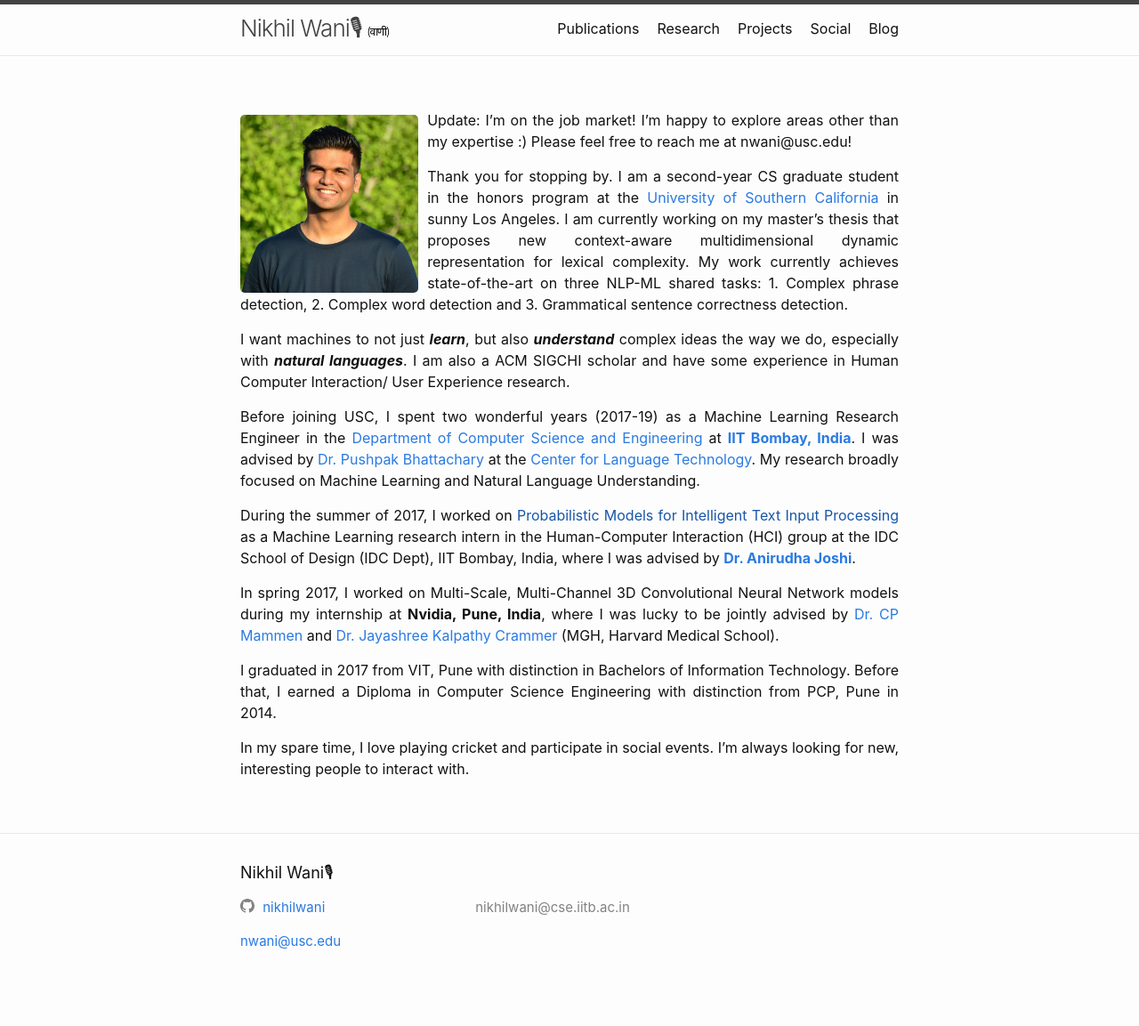
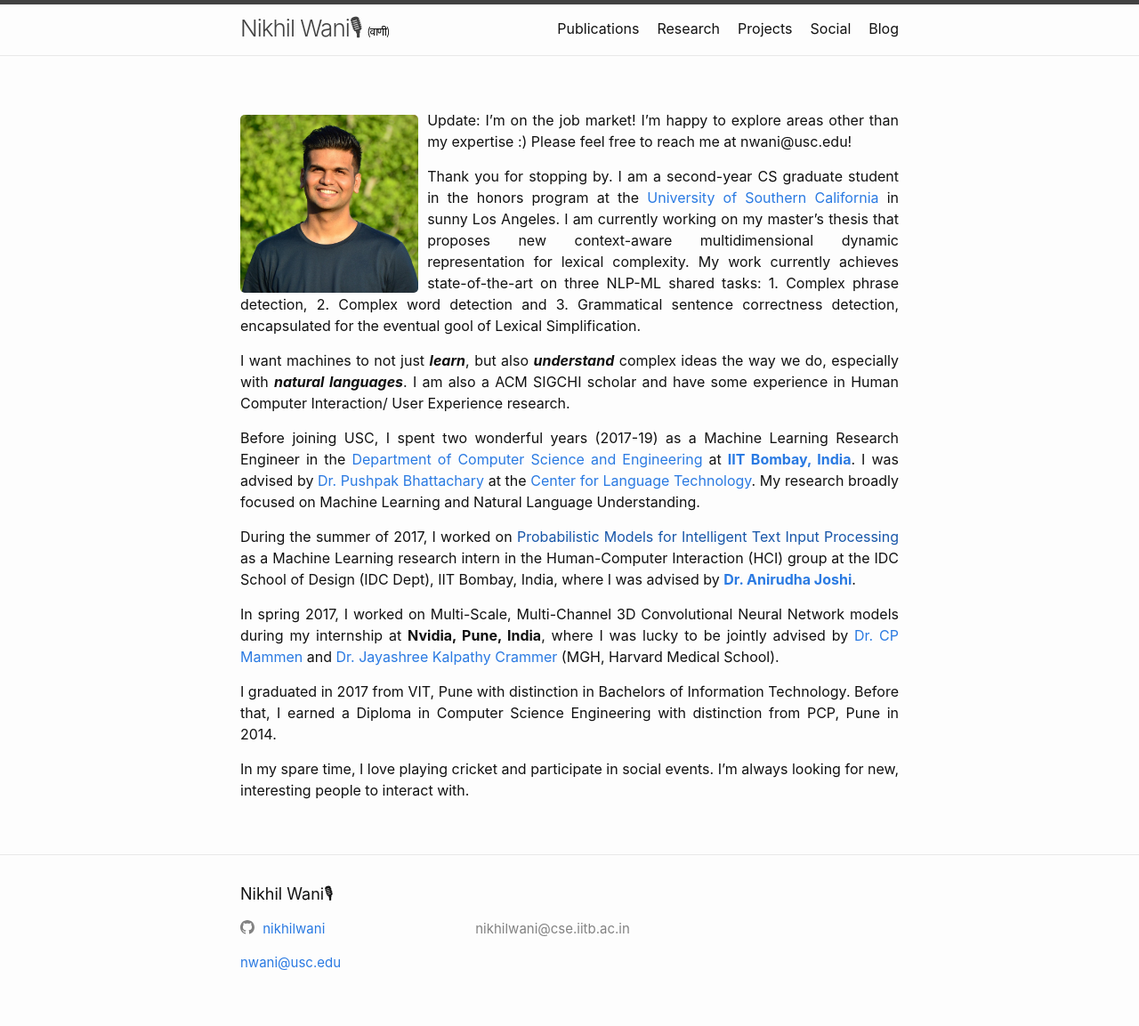
Before and after one commit to nikhilwani/nikhilwani.github.io, a Jekyll site: the page built from index.md, in a window 1280 px wide. Shown: the whole page at 89% size. Built offline with Jekyll 4.4.1, drawn with Linux system fonts in a browser that asks for light colours; comment, search, counter and statistics services are not loaded; before the commit the page ends 1129 px from its top, so only the background shows below that.

Commit message:
Update index.md

```diff
--- a/index.md
+++ b/index.md
@@ -66,7 +66,7 @@ body
 
 Update: I'm on the job market! I'm happy to explore areas other than my expertise :) Please feel free to reach me at nwani@usc.edu!
 
-Thank you for stopping by. I am a second-year CS graduate student in the honors program at the [University of Southern California](https://www.usc.edu/) in sunny Los Angeles. I am currently working on my master's thesis that proposes new context-aware multidimensional dynamic representation for lexical complexity. My work currently achieves state-of-the-art on three NLP-ML shared tasks: 1. Complex phrase detection, 2. Complex word detection and 3. Grammatical sentence correctness detection.
+Thank you for stopping by. I am a second-year CS graduate student in the honors program at the [University of Southern California](https://www.usc.edu/) in sunny Los Angeles. I am currently working on my master's thesis that proposes new context-aware multidimensional dynamic representation for lexical complexity. My work currently achieves state-of-the-art on three NLP-ML shared tasks: 1. Complex phrase detection, 2. Complex word detection and 3. Grammatical sentence correctness detection, encapsulated for the eventual gool of Lexical Simplification.
 
 I want machines to not just ***learn***, but also ***understand*** complex ideas the way we do, especially with ***natural languages***.  I am also a ACM SIGCHI scholar and have some experience in Human Computer Interaction/ User Experience research.
 
```
